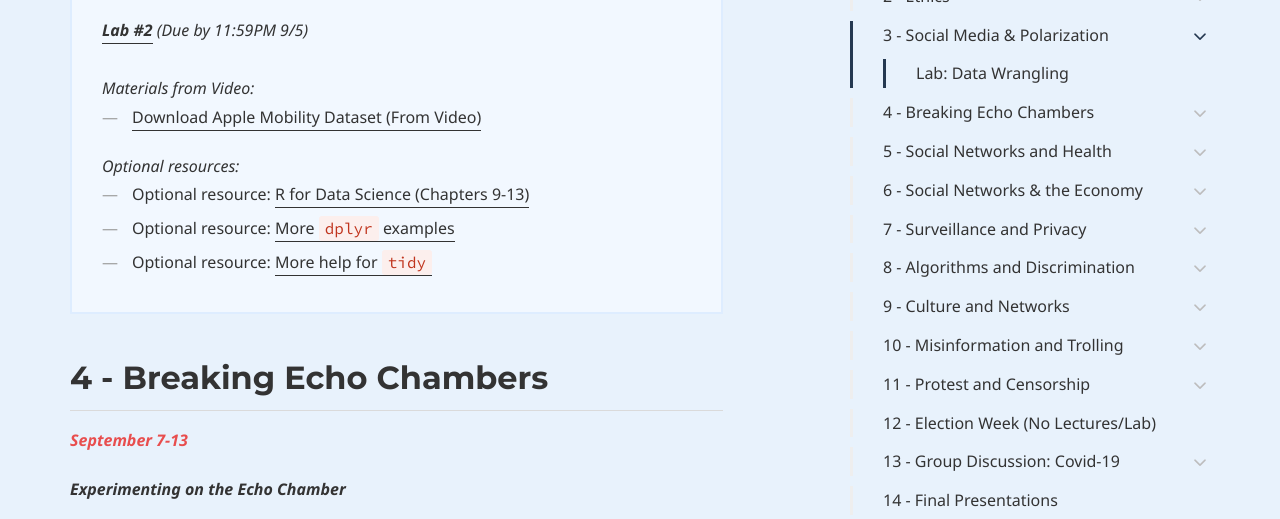
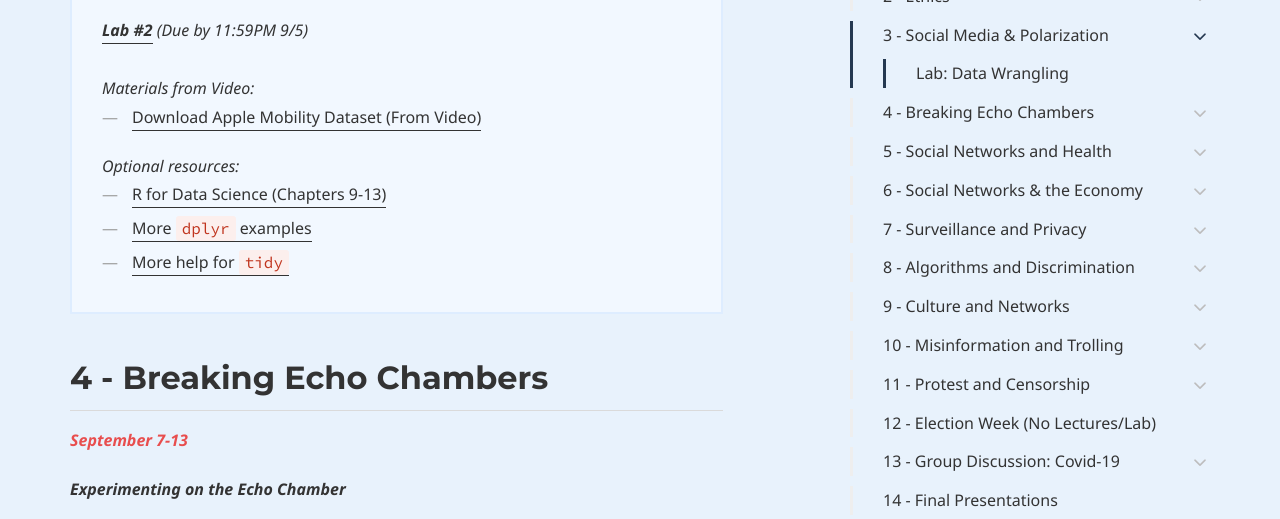
Before and after one commit to dssoc/dssoc.github.io, a Jekyll site: the page built from schedule.md, in a window 1280 px wide and 900 px high, scrolled down 4786 px, cut to the strip 77-596 px from the top of the window. Built offline with Jekyll 4.4.1, drawn with Linux system fonts in a browser that asks for light colours; some web fonts are replaced.

Commit message:
Update schedule.md

```diff
--- a/schedule.md
+++ b/schedule.md
@@ -145,9 +145,9 @@
 
 <i>Optional resources:</i><br/>
 <ul>
-  <li>Optional resource: <a href = "https://r4ds.had.co.nz/wrangle-intro.html">R for Data Science (Chapters 9-13)</a></li>
-  <li>Optional resource: <a href = "https://rstudio.cloud/learn/primers/2">More <code>dplyr</code> examples</a></li>
-  <li>Optional resource: <a href = "https://rstudio.cloud/learn/primers/4">More help for <code>tidy</code></a></li>
+  <li><a href = "https://r4ds.had.co.nz/wrangle-intro.html">R for Data Science (Chapters 9-13)</a></li>
+  <li><a href = "https://rstudio.cloud/learn/primers/2">More <code>dplyr</code> examples</a></li>
+  <li><a href = "https://rstudio.cloud/learn/primers/4">More help for <code>tidy</code></a></li>
 </ul>
 
 </div>
```
